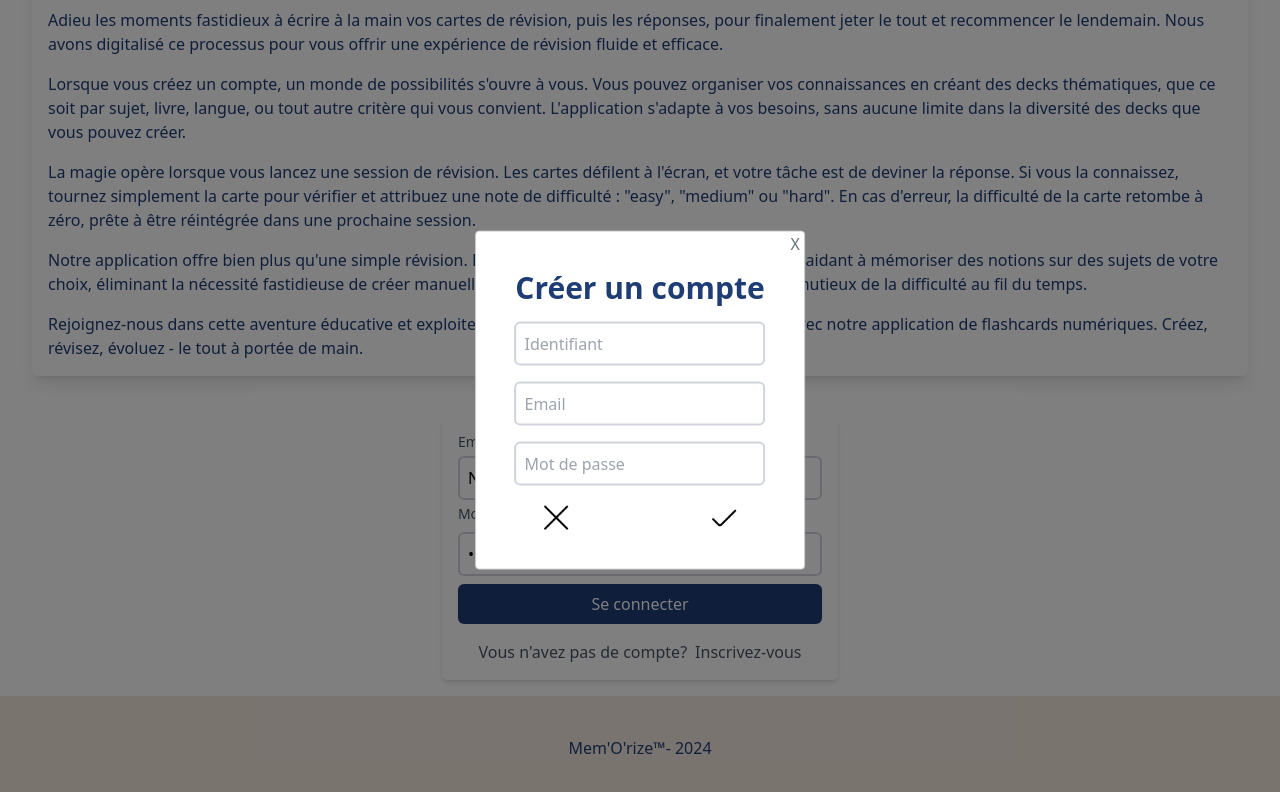
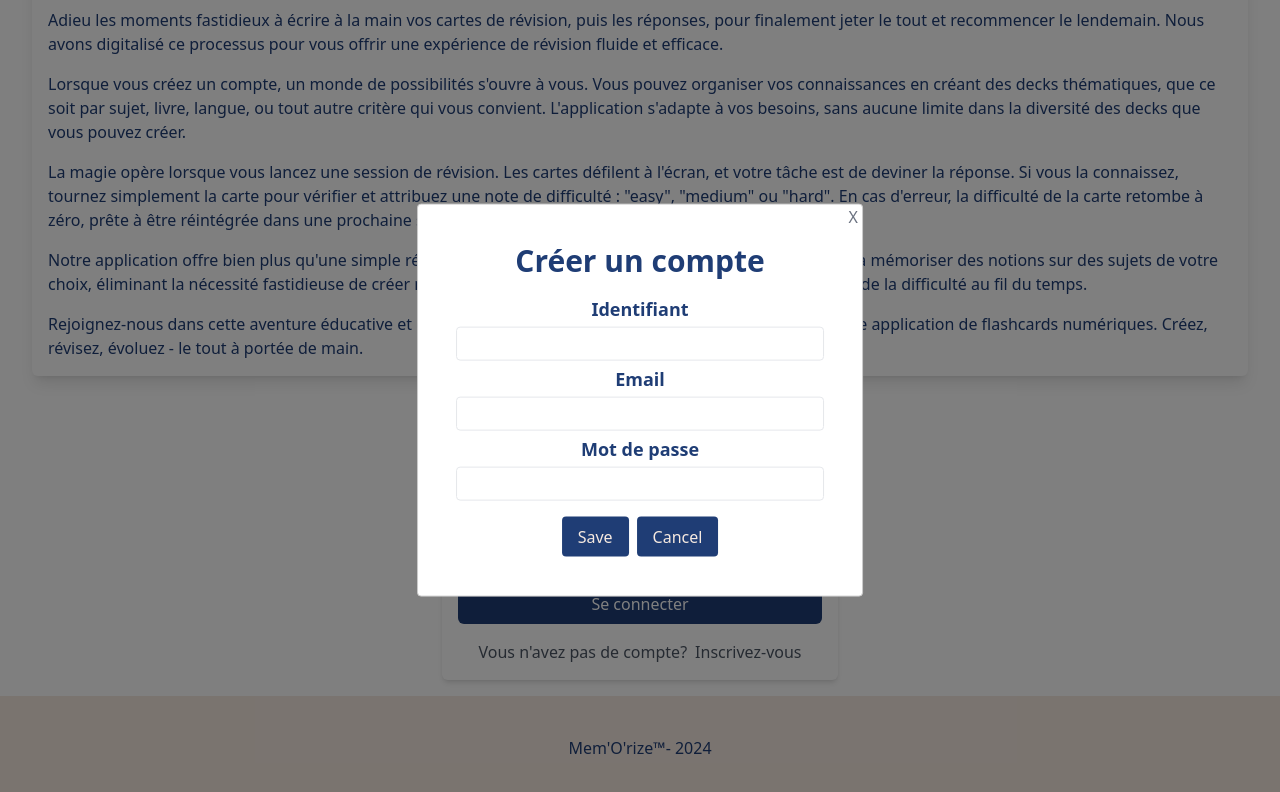
Before and after one commit to SamanthaTy/Memorize-Front-v2, a React (Vite) app: page / in a window 1280 px wide. Both pictures are taken after a click on the link "Inscrivez-vous". Shown: the part 324-1116 px from the top of the page. Built offline with nearby package versions, Linux system fonts and the light colour scheme.

Commit message:
feat: add formik to sign up form

```diff
--- a/src/components/LoginForm/SignUpFormModal/index.tsx
+++ b/src/components/LoginForm/SignUpFormModal/index.tsx
@@ -1,32 +1,18 @@
-import ModalContainer, { ModalProps } from "../../ModalContainer";
+import { Formik, Form } from "formik";
+import ButtonsGroup from "../../Profile/EditAccountForm/ButtonsGroup";
+import Input from "../../Profile/EditAccountForm/Input";
+import { createUser } from "../../../store/actions/user/createUser";
 import { useAppDispatch } from "../../../hooks/redux";
-import { useState } from "react";
-import { createUser } from "../../../store/actions/user/createUser";
-
-//We use the ModalContainer created separately to use it as a template into which we can inject additional elements.
-//Here the inputs are the children of ModalContainer.
+import { initialValues, validationSchema } from "./validation";
+import ModalContainer from "../../ModalContainer";
 
 function SignUpFormModal({ isOpen, onClose }: ModalProps) {
-  const [userData, setUserData] = useState({
-    username: "",
-    email: "",
-    password: "",
-  });
-
   const dispatch = useAppDispatch();
 
-  const handleCreateUserSubmit = (event) => {
-    event.preventDefault();
-    dispatch(createUser(userData));
+  const handleFormikSubmit = (values, { setSubmitting }) => {
+    dispatch(createUser(values));
+    setSubmitting(false);
     onClose();
-  };
-
-  const handleCreateUserField = (
-    event: React.ChangeEvent<HTMLInputElement>
-  ) => {
-    const { name, value } = event.target;
-
-    setUserData({ ...userData, [name]: value });
   };
 
   return (
@@ -34,36 +20,29 @@ function SignUpFormModal({ isOpen, onClose }: ModalProps) {
       isOpen={isOpen}
       onClose={onClose}
       modalTitle="Créer un compte"
-      handleSubmitType={handleCreateUserSubmit}
     >
-      <input
-        type="text"
-        name="username"
-        placeholder="Identifiant"
-        className="w-full border-2 border-gray-300 p-2 rounded-md"
-        value={userData.username}
-        onChange={handleCreateUserField}
-      />
-
-      <input
-        type="email"
-        name="email"
-        placeholder="Email"
-        className="w-full border-2 border-gray-300 p-2 rounded-md"
-        value={userData.email}
-        onChange={handleCreateUserField}
-      />
-
-      <input
-        type="password"
-        name="password"
-        placeholder="Mot de passe"
-        className="w-full border-2 border-gray-300 p-2 rounded-md"
-        value={userData.password}
-        onChange={handleCreateUserField}
-      />
+      <Formik
+        initialValues={initialValues}
+        validationSchema={validationSchema}
+        onSubmit={handleFormikSubmit}
+      >
+        <Form className="flex flex-col items-center justify-center text-center">
+          <div className="space-y-1">
+            <Input name="username" label="Identifiant" type="text" />
+            <Input name="email" label="Email" type="email" />
+            <Input name="password" label="Mot de passe" type="password" />
+          </div>
+          <div className="mt-4">
+            <ButtonsGroup
+              buttons={[
+                { text: "Save", type: "submit" },
+                { text: "Cancel", type: "button", onClick: onClose },
+              ]}
+            />
+          </div>
+        </Form>
+      </Formik>
     </ModalContainer>
   );
 }
-
 export default SignUpFormModal;
--- /dev/null
+++ b/src/components/LoginForm/SignUpFormModal/validation.ts
@@ -0,0 +1,26 @@
+import * as Yup from "yup";
+import {
+  emailValidation,
+  passwordValidation,
+  usernameValidation,
+} from "../../Profile/EditAccountForm/validation";
+
+const initialValues = {
+  username: "",
+  email: "",
+  password: "",
+};
+
+const validationSchema = Yup.object({
+  username: usernameValidation,
+  email: emailValidation,
+  password: passwordValidation,
+});
+
+export {
+  usernameValidation,
+  emailValidation,
+  passwordValidation,
+  initialValues,
+  validationSchema,
+};
--- a/src/components/ModalContainer/index.tsx
+++ b/src/components/ModalContainer/index.tsx
@@ -61,6 +61,7 @@ function ModalContainer({
         >
           X
         </button>
+        {handleSubmitType ? (
           <form
             className="flex flex-col items-center space-y-4"
             onSubmit={handleSubmitType}
@@ -78,13 +79,12 @@ function ModalContainer({
                 }}
               />
 
-            <input
-              type="image"
-              src={checkLogo}
-              className="size-6 mt-1"
-            />
+              <input type="image" src={checkLogo} className="size-6 mt-1" />
             </div>
           </form>
+        ) : (
+          <div>{children}</div>
+        )}
       </Modal>
     </div>
   );
```
Lines whose indentation alone changed are shown as unchanged.
